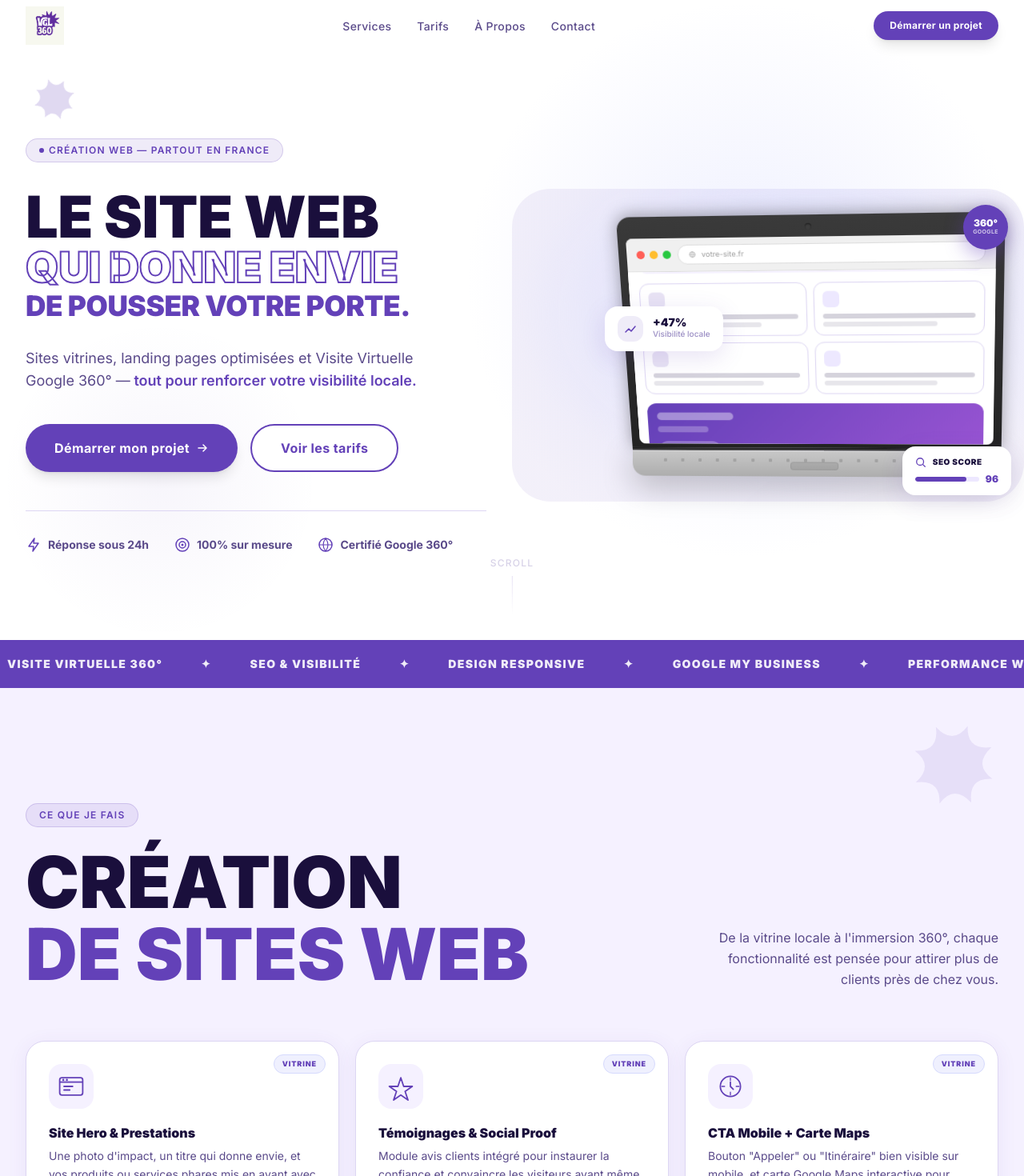
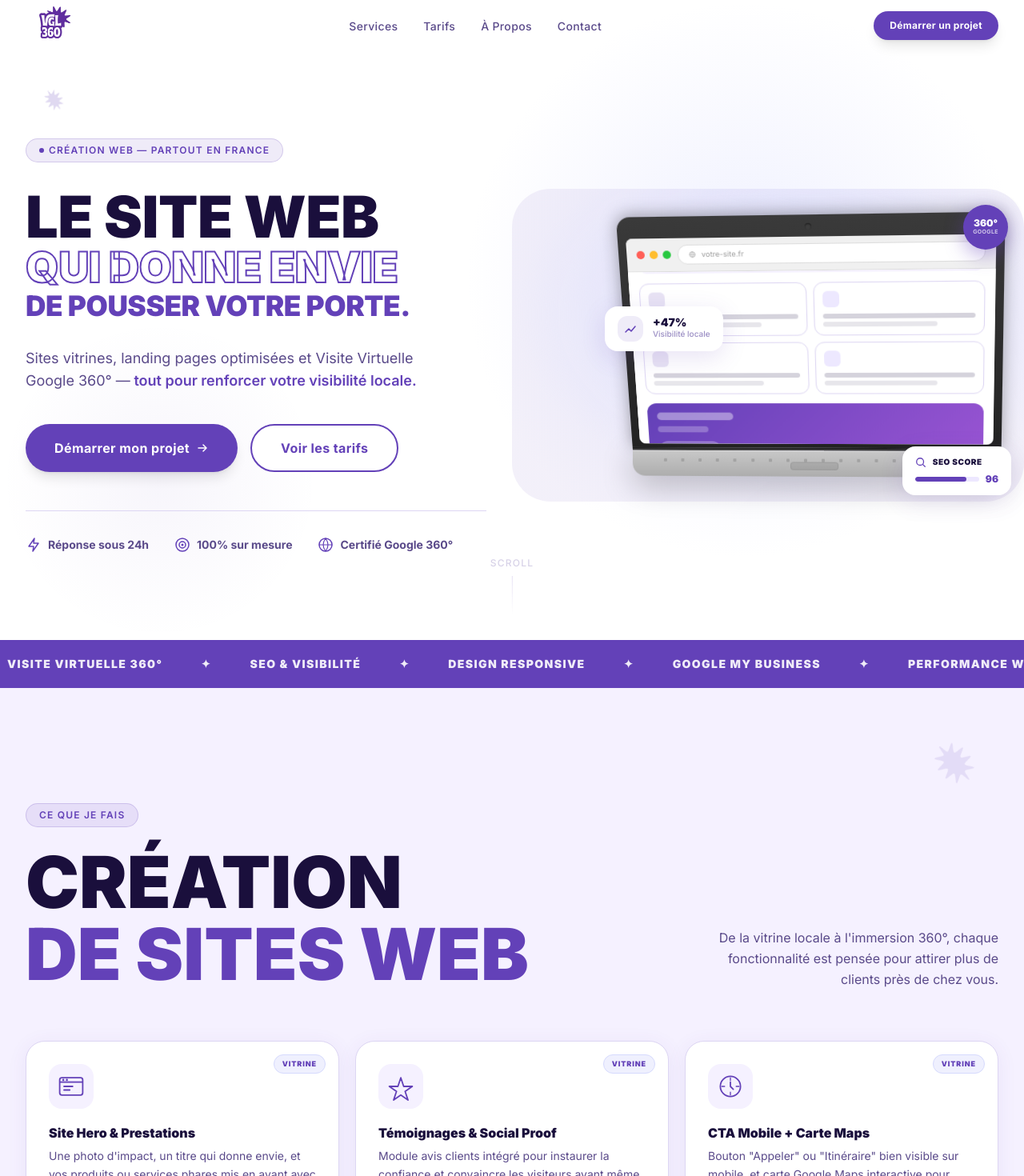
Before and after one commit to arthurvogel54/site-web-VGL360, a Next.js app: page / in a window 1280 px wide. Shown: the top 1470 px of the page at 80% size. Built offline with nearby package versions, Linux system fonts and the light colour scheme.

Commit message:
Logo removebg + étoile image PNG sur tout le site
- Navbar : logo 360logo-removebg-preview.png, taille h-16
- Hero, Approach, Services, Pricing, Contact : étoiles SVG remplacées par etoile-removebg-preview.png

https://claude.ai/code/session_01KuB2PbStBWYVvtPD3vje6U

```diff
--- a/components/layout/Navbar.tsx
+++ b/components/layout/Navbar.tsx
@@ -38,9 +38,9 @@ export function Navbar() {
         {/* Logo */}
         <a href="#" aria-label="VGL360 — Accueil" className="flex items-center group">
           <img
-            src="/360logo.png"
+            src="/360logo-removebg-preview.png"
             alt="VGL360"
-            className="h-12 w-auto object-contain"
+            className="h-16 w-auto object-contain"
           />
         </a>
 
--- a/components/sections/Approach.tsx
+++ b/components/sections/Approach.tsx
@@ -72,10 +72,8 @@ export function Approach() {
           {/* Left: Photo */}
           <div className="relative flex justify-center order-2 lg:order-1">
             {/* Spinning star */}
-            <div aria-hidden="true" className="absolute -top-6 -left-2 animate-spin-slow" style={{ animationDuration: '16s' }}>
-              <svg className="w-10 h-10 text-purple/40" viewBox="0 0 24 24" fill="currentColor">
-                <path d="M12 0L13.5 10.5L24 12L13.5 13.5L12 24L10.5 13.5L0 12L10.5 10.5Z"/>
-              </svg>
+            <div aria-hidden="true" className="absolute -top-6 -left-2 animate-spin-slow" style={{ animationDuration: '16s', opacity: 0.4 }}>
+              <img src="/etoile-removebg-preview.png" alt="" className="w-10 h-10" />
             </div>
 
             <div className="relative" style={{ width: 'min(360px, 80vw)' }}>
--- a/components/sections/Contact.tsx
+++ b/components/sections/Contact.tsx
@@ -32,10 +32,8 @@ export function Contact() {
       />
 
       {/* Star decoration */}
-      <div aria-hidden="true" className="absolute bottom-10 right-10 text-purple/15 pointer-events-none" style={{ transform: 'rotate(-15deg)' }}>
-        <svg className="w-16 h-16" viewBox="0 0 100 100" fill="currentColor">
-          <path d="M50 4 Q58 30 83 17 Q70 42 96 50 Q70 58 83 83 Q58 70 50 96 Q42 70 17 83 Q30 58 4 50 Q30 42 17 17 Q42 30 50 4 Z"/>
-        </svg>
+      <div aria-hidden="true" className="absolute bottom-10 right-10 pointer-events-none" style={{ transform: 'rotate(-15deg)', opacity: 0.15 }}>
+        <img src="/etoile-removebg-preview.png" alt="" className="w-16 h-16" />
       </div>
 
       <div className="max-w-7xl mx-auto px-6 lg:px-8">
--- a/components/sections/Hero.tsx
+++ b/components/sections/Hero.tsx
@@ -245,10 +245,8 @@ export function Hero() {
       />
 
       {/* Star decoration */}
-      <div aria-hidden="true" className="absolute top-24 left-6 lg:left-10 text-purple/20 pointer-events-none animate-spin-slow">
-        <svg className="w-14 h-14" viewBox="0 0 100 100" fill="currentColor">
-          <path d="M50 4 Q58 30 83 17 Q70 42 96 50 Q70 58 83 83 Q58 70 50 96 Q42 70 17 83 Q30 58 4 50 Q30 42 17 17 Q42 30 50 4 Z" />
-        </svg>
+      <div aria-hidden="true" className="absolute top-24 left-6 lg:left-10 pointer-events-none animate-spin-slow" style={{ opacity: 0.2 }}>
+        <img src="/etoile-removebg-preview.png" alt="" className="w-14 h-14" />
       </div>
 
       <div className="relative z-10 max-w-7xl mx-auto px-6 lg:px-8 py-20 w-full">
--- a/components/sections/Pricing.tsx
+++ b/components/sections/Pricing.tsx
@@ -100,10 +100,8 @@ export function Pricing() {
       />
 
       {/* Star decoration */}
-      <div aria-hidden="true" className="absolute bottom-16 left-6 text-purple/10 pointer-events-none animate-spin-slow" style={{ animationDirection: 'reverse' }}>
-        <svg className="w-20 h-20" viewBox="0 0 100 100" fill="currentColor">
-          <path d="M50 4 Q58 30 83 17 Q70 42 96 50 Q70 58 83 83 Q58 70 50 96 Q42 70 17 83 Q30 58 4 50 Q30 42 17 17 Q42 30 50 4 Z"/>
-        </svg>
+      <div aria-hidden="true" className="absolute bottom-16 left-6 pointer-events-none animate-spin-slow" style={{ animationDirection: 'reverse', opacity: 0.12 }}>
+        <img src="/etoile-removebg-preview.png" alt="" className="w-20 h-20" />
       </div>
 
       <div className="max-w-7xl mx-auto px-6 lg:px-8">
--- a/components/sections/Services.tsx
+++ b/components/sections/Services.tsx
@@ -93,10 +93,8 @@ export function Services() {
       className="relative py-28 lg:py-36 bg-light-soft overflow-hidden"
     >
       {/* Star decoration */}
-      <div aria-hidden="true" className="absolute top-10 right-8 text-purple/10 pointer-events-none" style={{ transform: 'rotate(20deg)' }}>
-        <svg className="w-28 h-28" viewBox="0 0 100 100" fill="currentColor">
-          <path d="M50 4 Q58 30 83 17 Q70 42 96 50 Q70 58 83 83 Q58 70 50 96 Q42 70 17 83 Q30 58 4 50 Q30 42 17 17 Q42 30 50 4 Z"/>
-        </svg>
+      <div aria-hidden="true" className="absolute top-10 right-8 pointer-events-none" style={{ transform: 'rotate(20deg)', opacity: 0.12 }}>
+        <img src="/etoile-removebg-preview.png" alt="" className="w-28 h-28" />
       </div>
 
       <div className="max-w-7xl mx-auto px-6 lg:px-8">
```
